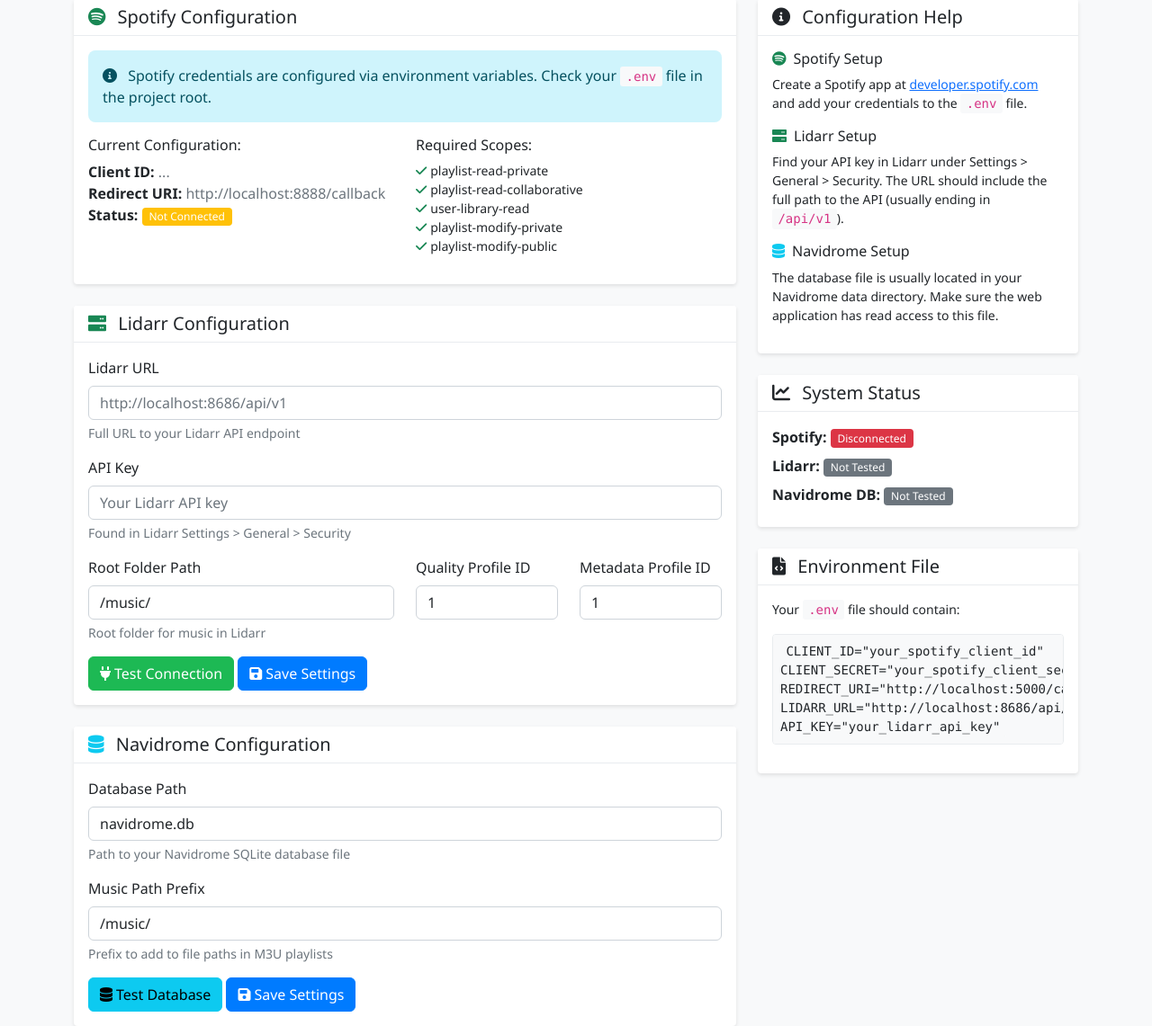
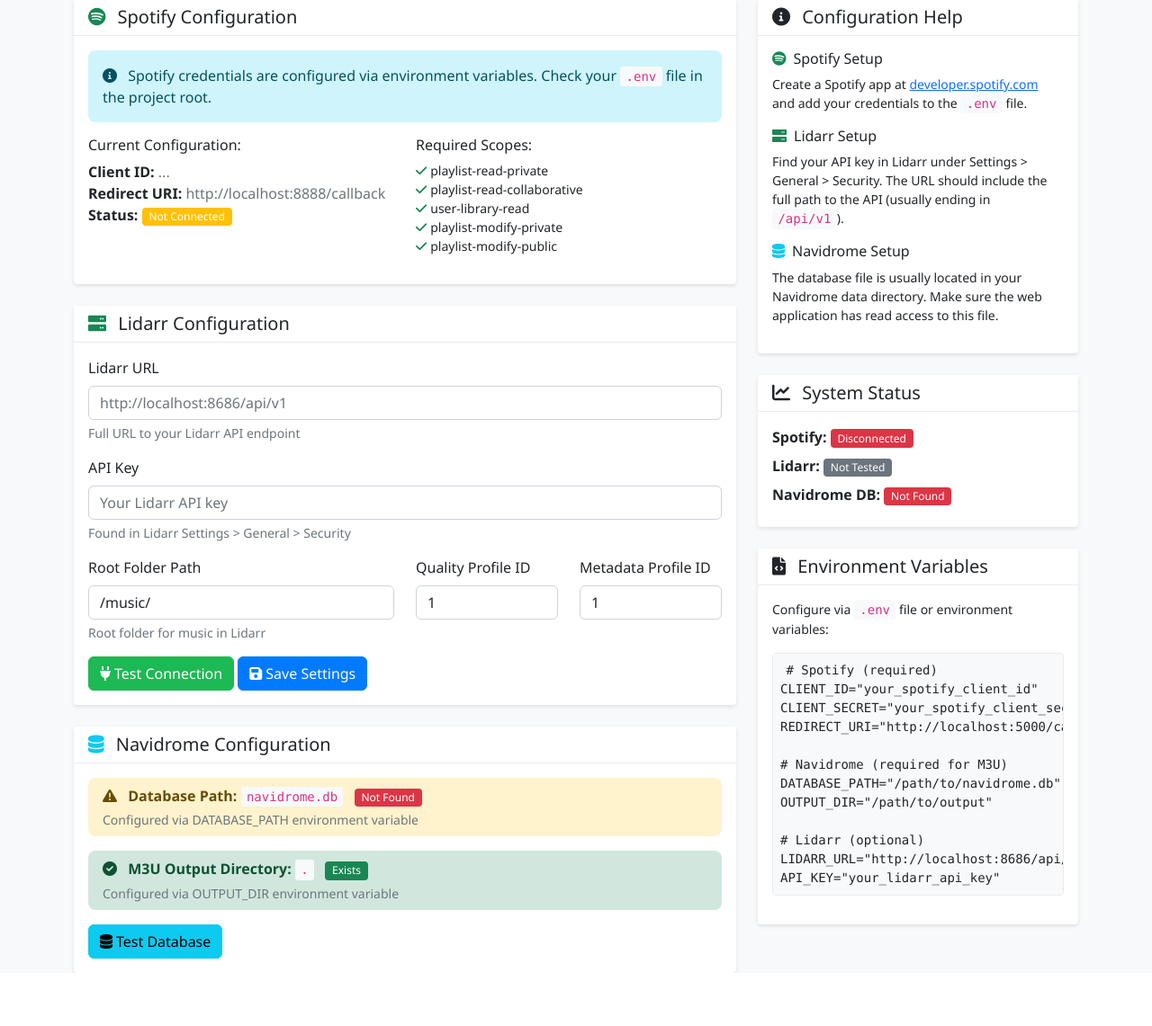
Before and after one commit to lukethacoder/navidrome-import-tools, a Flask app: page /settings in a window 1280 px wide. Shown: the part 153-1294 px from the top of the page at 90% size. After the commit the page ends 1235 px from the top, so only its background shows below. Run offline with Flask 3, Linux system fonts and the light colour scheme; some libraries are stand-ins or nearby versions.

Commit message:
:art: show accurate navidrome config variables on settings page

```diff
--- a/app.py
+++ b/app.py
@@ -195,7 +195,11 @@
                          spotify_client_id=SPOTIFY_CLIENT_ID or '',
                          redirect_uri=SPOTIFY_REDIRECT_URI,
                          lidarr_url=os.getenv('LIDARR_URL', ''),
-                         lidarr_api_key=os.getenv('API_KEY', ''))
+                         lidarr_api_key=os.getenv('API_KEY', ''),
+                         database_path=DATABASE_PATH,
+                         database_exists=os.path.exists(DATABASE_PATH),
+                         output_dir=OUTPUT_DIR,
+                         output_dir_exists=os.path.isdir(OUTPUT_DIR))
 
 @app.route('/api/user-profile')
 def get_user_profile():
--- a/static/js/settings.js
+++ b/static/js/settings.js
@@ -1,7 +1,6 @@
 // Settings page JavaScript
 document.addEventListener('DOMContentLoaded', () => {
     const lidarrForm = document.getElementById('lidarr-settings');
-    const navidromeForm = document.getElementById('navidrome-settings');
     const testLidarrBtn = document.getElementById('test-lidarr');
     const testNavidromeBtn = document.getElementById('test-navidrome');
 
@@ -10,14 +9,6 @@
         lidarrForm.addEventListener('submit', async (e) => {
             e.preventDefault();
             await saveLidarrSettings();
-        });
-    }
-
-    // Handle Navidrome settings form
-    if (navidromeForm) {
-        navidromeForm.addEventListener('submit', async (e) => {
-            e.preventDefault();
-            await saveNavidromeSettings();
         });
     }
 
@@ -60,25 +51,6 @@
         }
     }
 
-    // Save Navidrome settings
-    async function saveNavidromeSettings() {
-        const formData = {
-            db_path: document.getElementById('navidrome-db-path').value.trim(),
-            music_path_prefix: document.getElementById('music-path-prefix').value.trim()
-        };
-
-        try {
-            const response = await window.spotifyApp.makeRequest('/api/settings/navidrome', {
-                method: 'POST',
-                body: JSON.stringify(formData)
-            });
-
-            showToast('Navidrome settings saved successfully!', 'success');
-        } catch (error) {
-            window.spotifyApp.showError(`Failed to save Navidrome settings: ${error.message}`);
-        }
-    }
-
     // Test Lidarr connection
     async function testLidarrConnection() {
         const url = document.getElementById('lidarr-url').value.trim();
@@ -112,15 +84,8 @@
         }
     }
 
-    // Test Navidrome database
+    // Test Navidrome database (uses DATABASE_PATH from server)
     async function testNavidromeDatabase() {
-        const dbPath = document.getElementById('navidrome-db-path').value.trim();
-
-        if (!dbPath) {
-            window.spotifyApp.showError('Please enter the database path');
-            return;
-        }
-
         const originalText = testNavidromeBtn.innerHTML;
         testNavidromeBtn.innerHTML = '<i class="fas fa-spinner fa-spin me-1"></i>Testing...';
         testNavidromeBtn.disabled = true;
@@ -128,7 +93,7 @@
         try {
             const response = await window.spotifyApp.makeRequest('/api/test-navidrome', {
                 method: 'POST',
-                body: JSON.stringify({ db_path: dbPath })
+                body: JSON.stringify({})
             });
 
             updateStatusBadge('navidrome-status', 'success', 'Connected');
@@ -157,13 +122,6 @@
                 document.getElementById('root-folder').value = lidarr.root_folder || '/music/';
                 document.getElementById('quality-profile').value = lidarr.quality_profile_id || 1;
                 document.getElementById('metadata-profile').value = lidarr.metadata_profile_id || 1;
-            }
-
-            // Populate Navidrome settings
-            if (response.navidrome) {
-                const navidrome = response.navidrome;
-                document.getElementById('navidrome-db-path').value = navidrome.db_path || 'navidrome.db';
-                document.getElementById('music-path-prefix').value = navidrome.music_path_prefix || '/music/';
             }
         } catch (error) {
             console.error('Failed to load settings:', error);
@@ -254,7 +212,7 @@
     });
 
     // Path input validation
-    const pathInputs = document.querySelectorAll('#root-folder, #music-path-prefix');
+    const pathInputs = document.querySelectorAll('#root-folder');
     pathInputs.forEach(input => {
         input.addEventListener('blur', (e) => {
             let value = e.target.value.trim();
@@ -266,7 +224,7 @@
 
     // Auto-save on input change (debounced)
     let saveTimeout;
-    const autoSaveInputs = document.querySelectorAll('#lidarr-settings input, #navidrome-settings input');
+    const autoSaveInputs = document.querySelectorAll('#lidarr-settings input');
     autoSaveInputs.forEach(input => {
         input.addEventListener('input', () => {
             clearTimeout(saveTimeout);
--- a/templates/settings.html
+++ b/templates/settings.html
@@ -125,28 +125,35 @@
                 </h5>
             </div>
             <div class="card-body">
-                <form id="navidrome-settings">
-                    <div class="mb-3">
-                        <label for="navidrome-db-path" class="form-label">Database Path</label>
-                        <input type="text" class="form-control" id="navidrome-db-path"
-                               placeholder="navidrome.db" value="navidrome.db">
-                        <div class="form-text">Path to your Navidrome SQLite database file</div>
+                <div class="mb-3">
+                    <div class="alert {% if database_exists %}alert-success{% else %}alert-warning{% endif %} mb-0 py-2">
+                        <i class="fas {% if database_exists %}fa-check-circle{% else %}fa-exclamation-triangle{% endif %} me-2"></i>
+                        <strong>Database Path:</strong> <code>{{ database_path }}</code>
+                        {% if database_exists %}
+                            <span class="badge bg-success ms-2">Found</span>
+                        {% else %}
+                            <span class="badge bg-danger ms-2">Not Found</span>
+                        {% endif %}
+                        <div class="small mt-1 text-muted">Configured via DATABASE_PATH environment variable</div>
                     </div>
+                </div>
 
-                    <div class="mb-3">
-                        <label for="music-path-prefix" class="form-label">Music Path Prefix</label>
-                        <input type="text" class="form-control" id="music-path-prefix"
-                               placeholder="/music/" value="/music/">
-                        <div class="form-text">Prefix to add to file paths in M3U playlists</div>
+                <div class="mb-3">
+                    <div class="alert {% if output_dir_exists %}alert-success{% else %}alert-warning{% endif %} mb-0 py-2">
+                        <i class="fas {% if output_dir_exists %}fa-check-circle{% else %}fa-exclamation-triangle{% endif %} me-2"></i>
+                        <strong>M3U Output Directory:</strong> <code>{{ output_dir }}</code>
+                        {% if output_dir_exists %}
+                            <span class="badge bg-success ms-2">Exists</span>
+                        {% else %}
+                            <span class="badge bg-danger ms-2">Not Found</span>
+                        {% endif %}
+                        <div class="small mt-1 text-muted">Configured via OUTPUT_DIR environment variable</div>
                     </div>
+                </div>
 
-                    <button type="button" class="btn btn-info" id="test-navidrome">
-                        <i class="fas fa-database me-1"></i>Test Database
-                    </button>
-                    <button type="submit" class="btn btn-primary">
-                        <i class="fas fa-save me-1"></i>Save Settings
-                    </button>
-                </form>
+                <button type="button" class="btn btn-info" id="test-navidrome">
+                    <i class="fas fa-database me-1"></i>Test Database
+                </button>
             </div>
         </div>
     </div>
@@ -204,7 +211,11 @@
 
                 <div class="mb-2">
                     <strong>Navidrome DB:</strong>
-                    <span class="badge bg-secondary" id="navidrome-status">Not Tested</span>
+                    {% if database_exists %}
+                        <span class="badge bg-success" id="navidrome-status">Found</span>
+                    {% else %}
+                        <span class="badge bg-danger" id="navidrome-status">Not Found</span>
+                    {% endif %}
                 </div>
             </div>
         </div>
@@ -213,16 +224,23 @@
             <div class="card-header">
                 <h5 class="mb-0">
                     <i class="fas fa-file-code me-2"></i>
-                    Environment File
+                    Environment Variables
                 </h5>
             </div>
             <div class="card-body">
                 <p class="small">
-                    Your <code>.env</code> file should contain:
+                    Configure via <code>.env</code> file or environment variables:
                 </p>
-                <pre class="small bg-light p-2 rounded"><code>CLIENT_ID="your_spotify_client_id"
+                <pre class="small bg-light p-2 rounded"><code># Spotify (required)
+CLIENT_ID="your_spotify_client_id"
 CLIENT_SECRET="your_spotify_client_secret"
 REDIRECT_URI="http://localhost:5000/callback"
+
+# Navidrome (required for M3U)
+DATABASE_PATH="/path/to/navidrome.db"
+OUTPUT_DIR="/path/to/output"
+
+# Lidarr (optional)
 LIDARR_URL="http://localhost:8686/api/v1"
 API_KEY="your_lidarr_api_key"</code></pre>
             </div>
```
